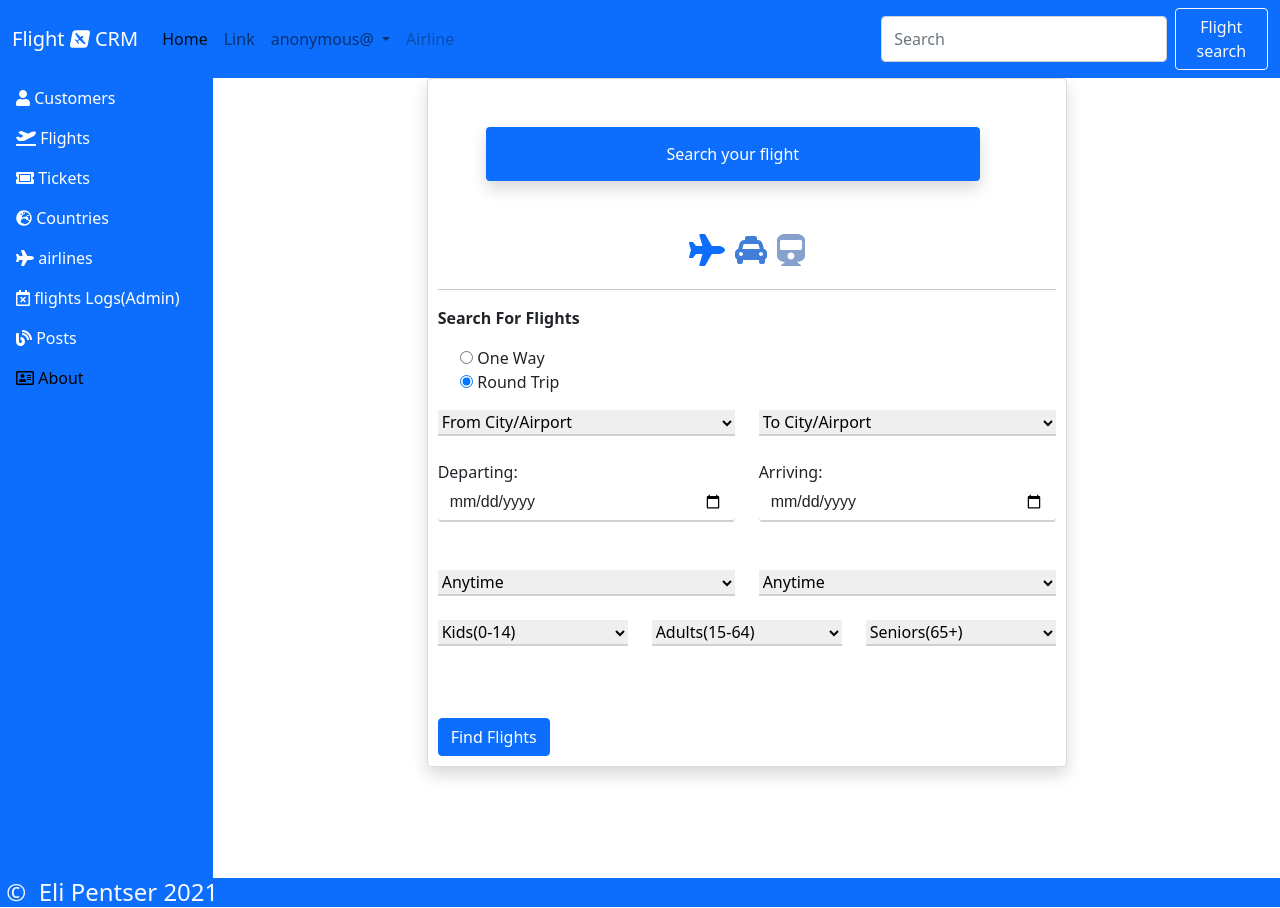
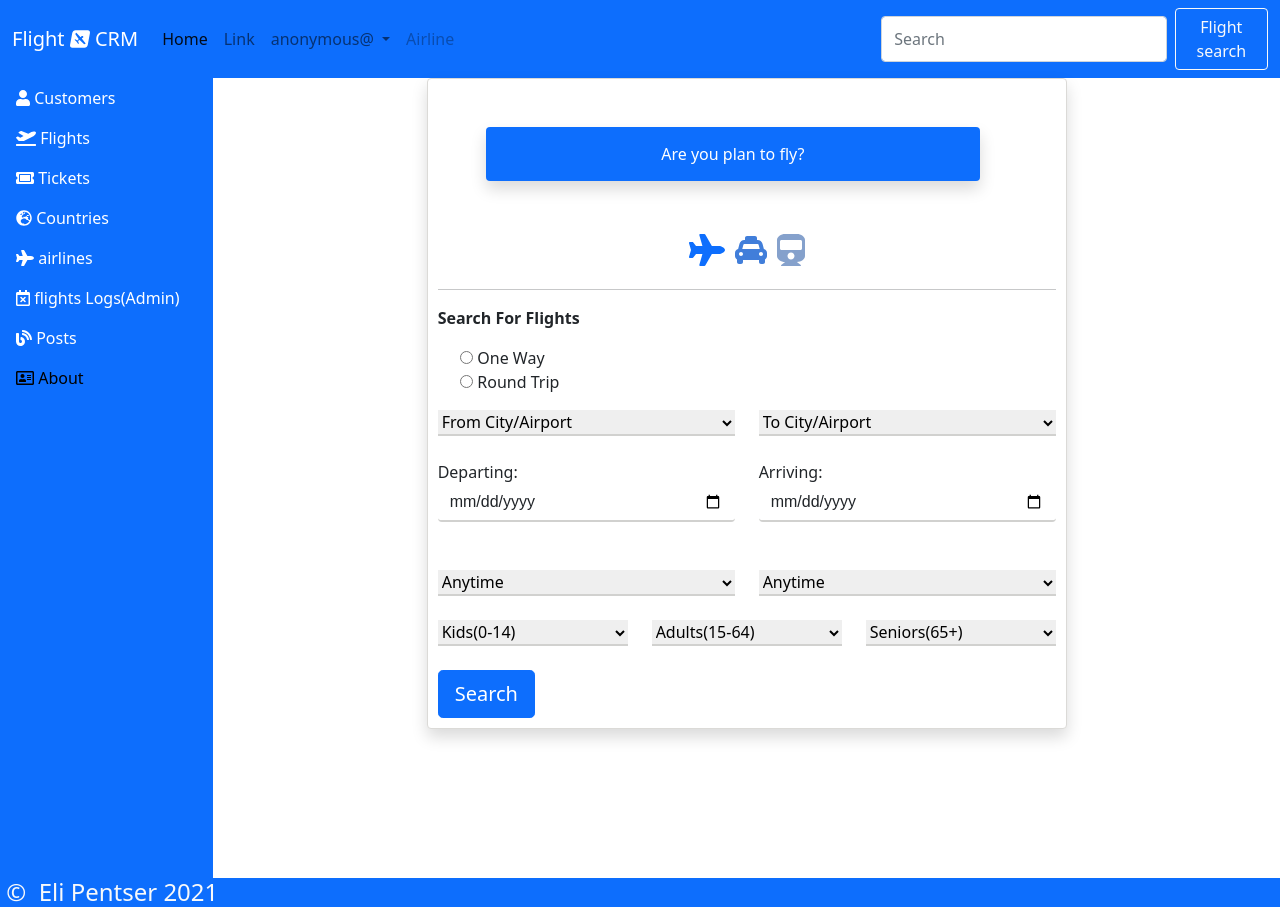
Before and after one commit to pentser/flight-CRM, an Angular app: page /search in a window 1280 px wide. Built offline with nearby package versions, Linux system fonts and the light colour scheme; no server answers.

Commit message:
update search view

```diff
--- a/src/app/components/search/search.component.html
+++ b/src/app/components/search/search.component.html
@@ -4,7 +4,7 @@
     <!--Card-Body-->
     <div class="card-body">
         <!--Card-Title-->
-        <p class="card-title text-center shadow m-5 rounded">Search your flight</p>
+        <p class="card-title text-center shadow m-5 rounded">Are you plan to fly?</p>
         <form
         #searchForm="ngForm"
         (ngSubmit)="onSubmit(searchForm)"
@@ -19,16 +19,21 @@
         <p class="searchText"><strong>Search For Flights</strong></p>
         <!--First Row-->
 
-        <div class="row mb-3 mt-3"> <label class="radiobtn"><input type="radio" name="gender" value="male"> One Way</label> <label class="radiobtn"><input type="radio" name="gender" value="male" checked> Round Trip</label> </div>
+        <div class="row mb-3 mt-3"> <label class="radiobtn"><input type=
+          "radio"  #oneWayF="ngModel"
+          ngModel name="trip" value="one way"> One Way</label> <label class="radiobtn"><input type="radio"  #roundTripF="ngModel"
+            ngModel name="trip" value="round trip" checked> Round Trip</label> </div>
         <!--Second Row-->
         <div class="row">
-            <div class="col-sm-6"> <select class="browser-default custom-select mb-4" id="select">
+            <div class="col-sm-6"> <select class="browser-default custom-select mb-4" id="select" name='from'  #fromF="ngModel"
+              ngModel>
                     <option value="" disabled="" selected="">From City/Airport</option>
                     <option value="1">New Delhi</option>
                     <option value="2">Mumbai</option>
                     <option value="3">Bangalore</option>
                 </select> </div>
-            <div class="col-sm-6"> <select class="browser-default custom-select mb-4" id="select">
+            <div class="col-sm-6"> <select class="browser-default custom-select mb-4" id="select" name="to"  #toF="ngModel"
+              ngModel>
                     <option value="" disabled="" selected="">To City/Airport</option>
                     <option value="1">New Delhi</option>
                     <option value="2">Mumbai</option>
@@ -38,19 +43,23 @@
         <!--Third Row-->
         <div class="row">
             <div class="col-sm-6">
-              <label for="departing">Departing:</label> <input placeholder="&#xf073; Departing" type="date" id="departing" class="form-control datepicker mb-4" style="font-family:Arial, FontAwesome"> </div>
+              <label for="departing">Departing:</label> <input placeholder="&#xf073; Departing"  #departingF="ngModel"
+              ngModel type="date" id="departing" name="departing" class="form-control datepicker mb-4" style="font-family:Arial, FontAwesome"> </div>
             <div class="col-sm-6">
-              <label for="arriving">Arriving:</label> <input placeholder="&#xf073; Arriving" type="date" id="arriving" class="form-control datepicker" style="font-family:Arial, FontAwesome"> </div>
+              <label for="arriving">Arriving:</label> <input placeholder="&#xf073; Arriving" type="date"  #arivingF="ngModel"
+              ngModel id="arriving" name="arriving" class="form-control datepicker" style="font-family:Arial, FontAwesome"> </div>
         </div>
         <!--Fourth Row-->
         <div class="row mt-4">
-            <div class="col-sm-6"> <select class="browser-default custom-select mb-4" id="select">
+            <div class="col-sm-6"> <select class="browser-default custom-select mb-4" id="select" name="departureTime" #departuretimeF="ngModel"
+              ngModel>
                     <option value="" disabled="" selected="">Anytime</option>
                     <option value="1">6:00 AM</option>
                     <option value="2">3:00 PM</option>
                     <option value="3">6:00 PM</option>
                 </select> </div>
-            <div class="col-sm-6"> <select class="browser-default custom-select mb-4" id="select">
+            <div class="col-sm-6"> <select class="browser-default custom-select mb-4" id="select" name='landingtime' #landingTimeF="ngModel"
+              ngModel >
                     <option value="" disabled="" selected="">Anytime</option>
                     <option value="1">6:00 AM</option>
                     <option value="2">3:00 PM</option>
@@ -77,7 +86,14 @@
                     <option value="2">2</option>
                     <option value="3">3</option>
                 </select> </div>
-        </div> <a routerLink="#" type="submit" class="btn btn-primary float-right mt-5">Find Flights</a>
+        </div>
+        <button
+        [disabled]="!searchForm.form.valid"
+        class="btn btn-lg btn-primary btn-block"
+        type="submit">
+        Search
+      </button>
+
       </form>
     </div>
 </div>
--- a/src/app/components/search/search.component.ts
+++ b/src/app/components/search/search.component.ts
@@ -1,8 +1,8 @@
 import { Component, OnInit } from '@angular/core';
 import { Router } from '@angular/router';
 import { Subscription } from 'rxjs';
-import {LoginApi} from '../../services/login-api';
-import {FlightApi} from '../../services/flight-api';
+import {SearchApi} from '../../services/search-api';
+
 
 @Component({
   selector: 'app-search',
@@ -11,7 +11,7 @@ import {FlightApi} from '../../services/flight-api';
 })
 export class SearchComponent implements OnInit {
 
-  constructor(private flightApi:FlightApi,private router:Router) { }
+  constructor(private searchApi:SearchApi,private router:Router) { }
 
   onSub:Subscription=null;
   onSubmit(form) {
@@ -19,18 +19,18 @@ export class SearchComponent implements OnInit {
      event.preventDefault();
     if(form.status=="VALID")
     {
-      console.log("form:",form.value);
+
       //this.onSub=this.flightApi.subscribe((data)=>{
        // console.log(data);
-        if(this.flightApi)
+        if(this.searchApi)
         {
         /* for (const key in data)
              alert(data[key]); */
-             console.log(this.flightApi);
+             console.log(form.value);
            // this.router.navigate(['../flights'])
         }
         else{
-          console.log('hgtghg');
+          console.log('no flights');
         }
 
     }
--- a/src/app/components/signup/signup.component.html
+++ b/src/app/components/signup/signup.component.html
@@ -85,8 +85,8 @@
             [ngClass]="{ 'is-invalid': ruleF.errors && ruleF.touched }"
             id="rule"
             class="form-select"
-            autocomplete="current-rule">
-            <option selected>choose your rule</option>
+            autocomplete="current-email">
+            <option value="" selected>choose your rule</option>
             <option value="Customer">Customer</option>
             <option value="Airline">Airline</option>
             <option value="Admin">Admin</option>
--- /dev/null
+++ b/src/app/services/search-api.ts
@@ -0,0 +1,32 @@
+import { Injectable } from '@angular/core';
+import {HttpClient} from '@angular/common/http';
+import {Observable} from 'rxjs';
+
+export interface Flight{
+  id:string;
+  airline_id:string;
+  origin_country_id:number;
+  destination_country_id:string;
+  departure_time:Date;
+  landing_time:Date;
+  remaining_tickets:number;
+
+}
+
+@Injectable({
+  providedIn: 'root'
+})
+
+export class SearchApi{
+
+  flights:Observable<Flight[]>=null;
+  readonly url='https://localhost:3000/anonymous/api/get_all_flights';
+
+
+  constructor(private httpClient:HttpClient ) {
+    this.flights=httpClient.get<Flight[]>(this.url)
+  }
+
+
+
+  }
```
